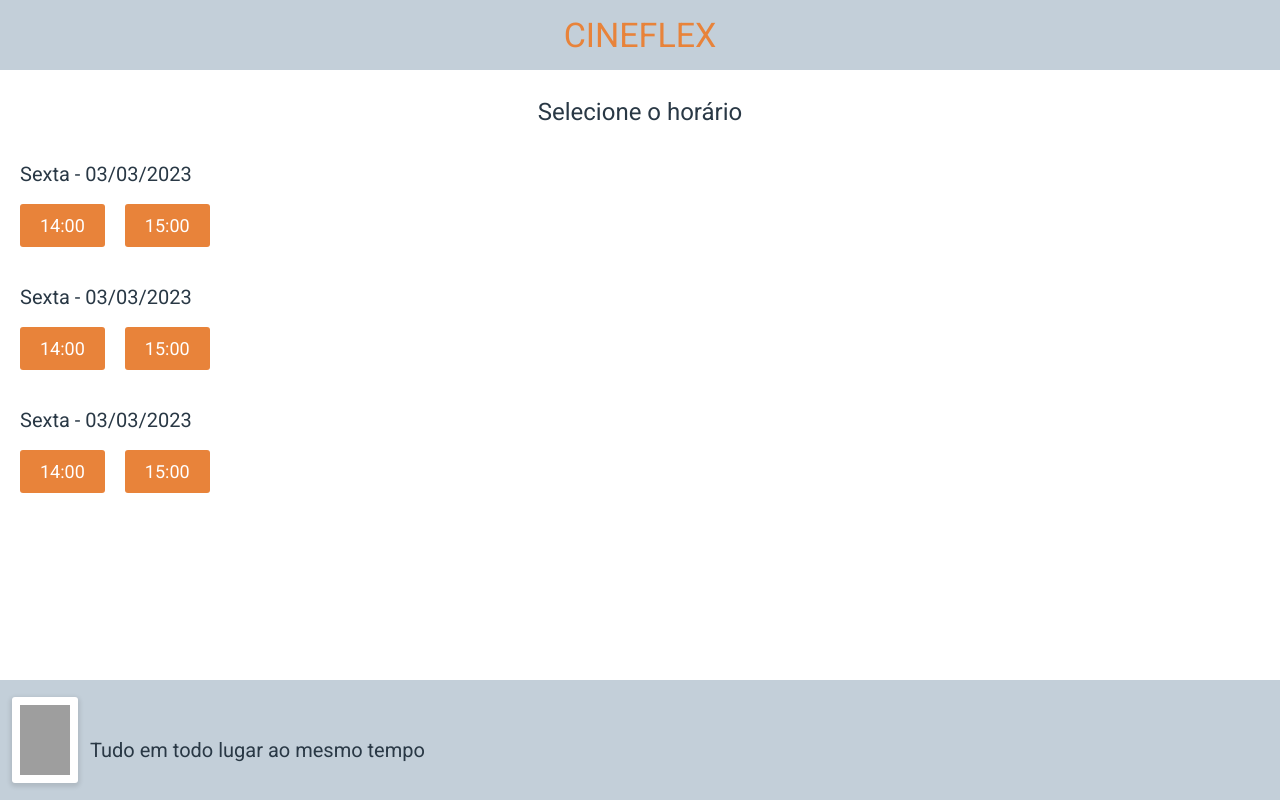
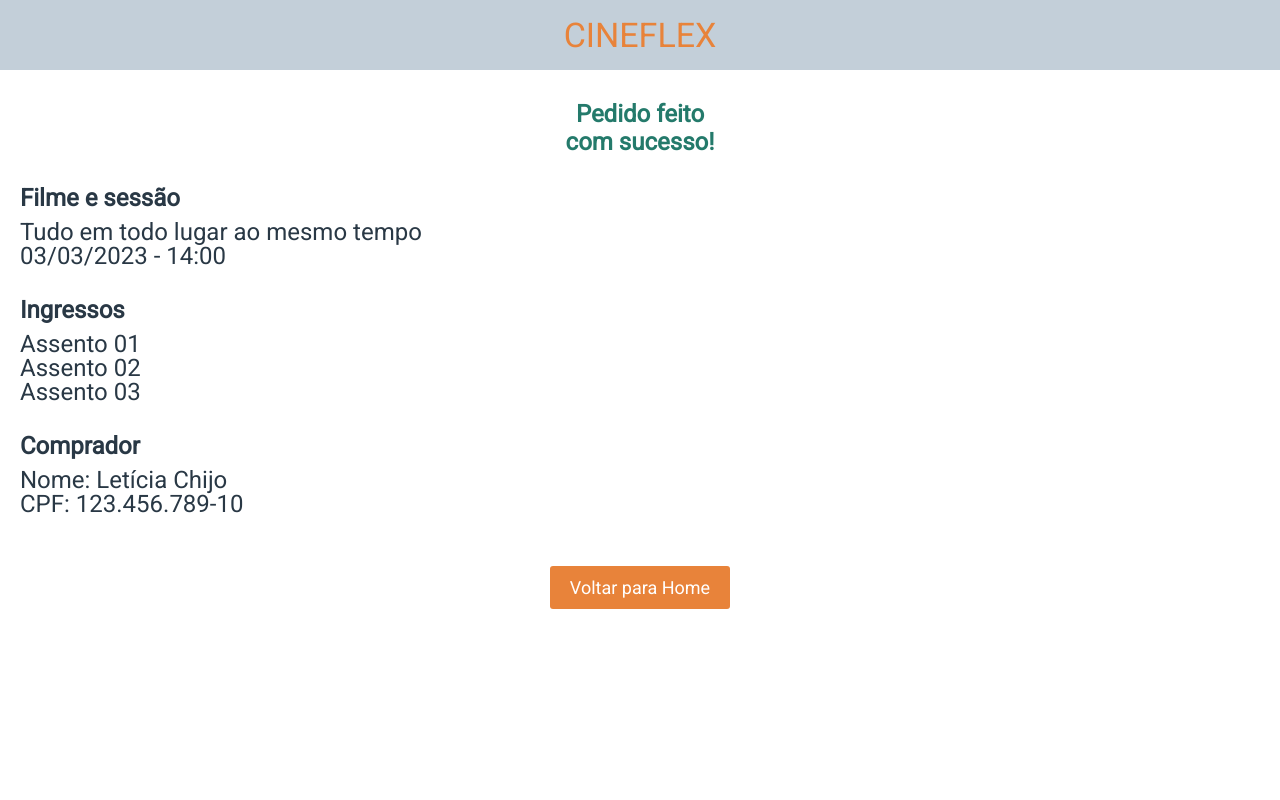
Before and after one commit to ohanaace/cineflex, a React (Create React App) app: page /sucesso in a window 1280 px wide. Built offline with nearby package versions, Linux system fonts and the light colour scheme; grey boxes are pictures that could not be loaded.

Commit message:
Segundo commit: requisitos de escolha do filme implementados

```diff
--- a/package.json
+++ b/package.json
@@ -3,8 +3,10 @@
   "version": "0.1.0",
   "private": true,
   "dependencies": {
+    "axios": "^1.3.4",
     "react": "^18.2.0",
     "react-dom": "^18.2.0",
+    "react-router-dom": "^6.9.0",
     "react-scripts": "5.0.1",
     "styled-components": "^5.3.6"
   },
--- a/src/App.js
+++ b/src/App.js
@@ -1,19 +1,22 @@
+import { BrowserRouter, Route, Routes } from "react-router-dom"
 import styled from "styled-components"
 import HomePage from "./pages/HomePage/HomePage"
 import SeatsPage from "./pages/SeatsPage/SeatsPage"
 import SessionsPage from "./pages/SessionsPage/SessionsPage"
 import SuccessPage from "./pages/SuccessPage/SuccessPage"
 
+
 export default function App() {
     return (
-        <>
-           <NavContainer>CINEFLEX</NavContainer>
-
-            {/* <HomePage /> */}
-            {/* <SeatsPage /> */}
-            <SessionsPage />
-            {/* <SuccessPage /> */}
-        </>
+        <BrowserRouter>
+            <NavContainer>CINEFLEX</NavContainer>
+            <Routes>
+                <Route path="/" element={<HomePage />} />
+                <Route path="/sessoes/:idFilme" element={<SessionsPage />} />
+                <Route path="/assentos/:idSessao" element={<SeatsPage />} />
+                <Route path="/sucesso" element={<SuccessPage />} />
+            </Routes>
+        </BrowserRouter>
     )
 }
 
--- a/src/pages/HomePage/HomePage.js
+++ b/src/pages/HomePage/HomePage.js
@@ -1,26 +1,34 @@
+import axios from "axios"
+import { useEffect, useState } from "react"
+import { Link, useParams } from "react-router-dom"
 import styled from "styled-components"
 
+
+
 export default function HomePage() {
+    const [movieList, setMovieList] = useState([])
+    useEffect(() => {
+        const URL = "https://mock-api.driven.com.br/api/v8/cineflex/movies"
+        const promise = axios.get(URL)
+        promise.then(res => {
+            setMovieList(res.data)
+        })
+        promise.catch(err => {
+            console.log(err.response.data)
+            alert("ocorreu um erro ao carregar os filmes :( Tente novamente.")
+        })
+
+    }, [])
+
     return (
         <PageContainer>
             Selecione o filme
 
             <ListContainer>
-                <MovieContainer>
-                    <img src={"https://br.web.img2.acsta.net/pictures/22/05/16/17/59/5165498.jpg"} alt="poster"/>
-                </MovieContainer>
-
-                <MovieContainer>
-                    <img src={"https://br.web.img2.acsta.net/pictures/22/05/16/17/59/5165498.jpg"} alt="poster"/>
-                </MovieContainer>
-
-                <MovieContainer>
-                    <img src={"https://br.web.img2.acsta.net/pictures/22/05/16/17/59/5165498.jpg"} alt="poster"/>
-                </MovieContainer>
-
-                <MovieContainer>
-                    <img src={"https://br.web.img2.acsta.net/pictures/22/05/16/17/59/5165498.jpg"} alt="poster"/>
-                </MovieContainer>
+                {movieList.map((mov) => <Link to={ `/sessoes/${mov.id}`}>
+                    <MovieContainer key={mov.id}>
+                        <img src={mov.posterURL} alt="poster" />
+                    </MovieContainer></Link>)}
             </ListContainer>
 
         </PageContainer>
```
Also changed, not shown: 1 other file (tests, documents, lock files or other folders).
